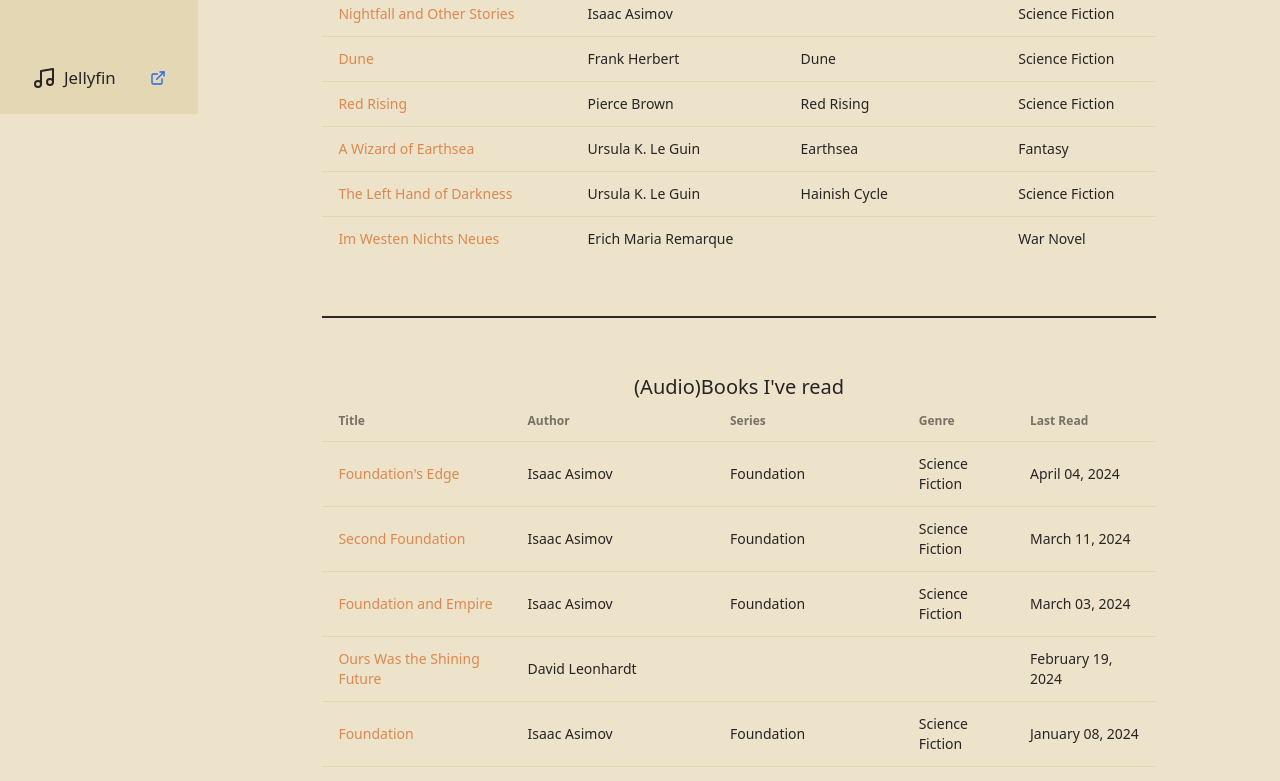
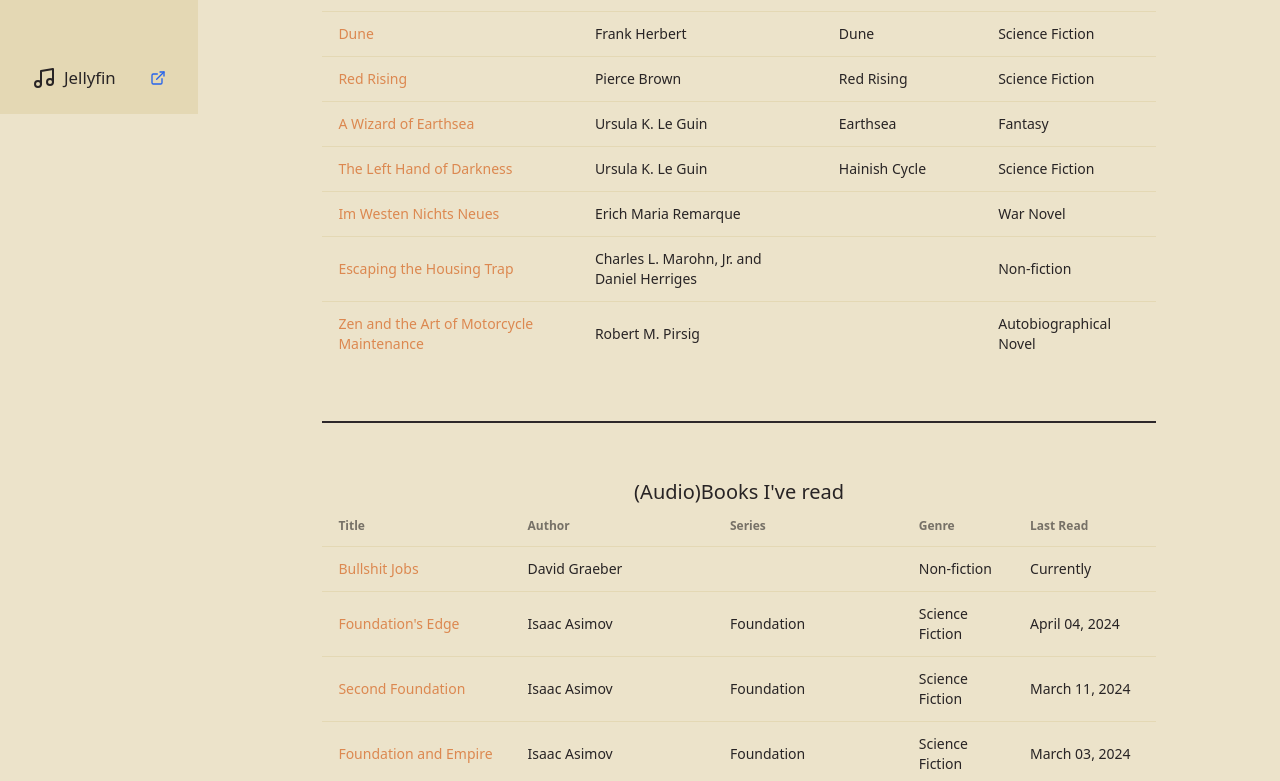
Before and after one commit to ananaso/adavidson.us, a SvelteKit app: page /books in a window 1280 px wide. Shown: the part 686-1467 px from the top of the page. Built offline with nearby package versions, Linux system fonts and the light colour scheme.

Commit message:
update books list

```diff
--- a/src/routes/books/+page.svelte
+++ b/src/routes/books/+page.svelte
@@ -55,14 +55,6 @@
 				<td>Isaac Asimov</td>
 				<td></td>
 				<td>Science Fiction</td>
-			</tr>
-			<tr>
-				<td>
-					<a href="https://share.libbyapp.com/title/3656598">Bullshit Jobs</a>
-				</td>
-				<td>David Graeber</td>
-				<td></td>
-				<td></td>
 			</tr>
 			<tr>
 				<td>
@@ -152,6 +144,22 @@
 				<td></td>
 				<td>War Novel</td>
 			</tr>
+			<tr>
+				<td><a href="https://share.libbyapp.com/title/10579130">Escaping the Housing Trap</a></td>
+				<td>Charles L. Marohn, Jr. and Daniel Herriges</td>
+				<td></td>
+				<td>Non-fiction</td>
+			</tr>
+			<tr>
+				<td
+					><a href="https://share.libbyapp.com/title/145493"
+						>Zen and the Art of Motorcycle Maintenance</a
+					></td
+				>
+				<td>Robert M. Pirsig</td>
+				<td></td>
+				<td>Autobiographical Novel</td>
+			</tr>
 		</tbody>
 	</table>
 </div>
@@ -172,6 +180,15 @@
 			</tr>
 		</thead>
 		<tbody>
+			<tr>
+				<td>
+					<a href="https://share.libbyapp.com/title/3656598">Bullshit Jobs</a>
+				</td>
+				<td>David Graeber</td>
+				<td></td>
+				<td>Non-fiction</td>
+				<td>Currently</td>
+			</tr>
 			<tr>
 				<td>
 					<a href="https://share.libbyapp.com/title/554270">Foundation's Edge</a>
```
